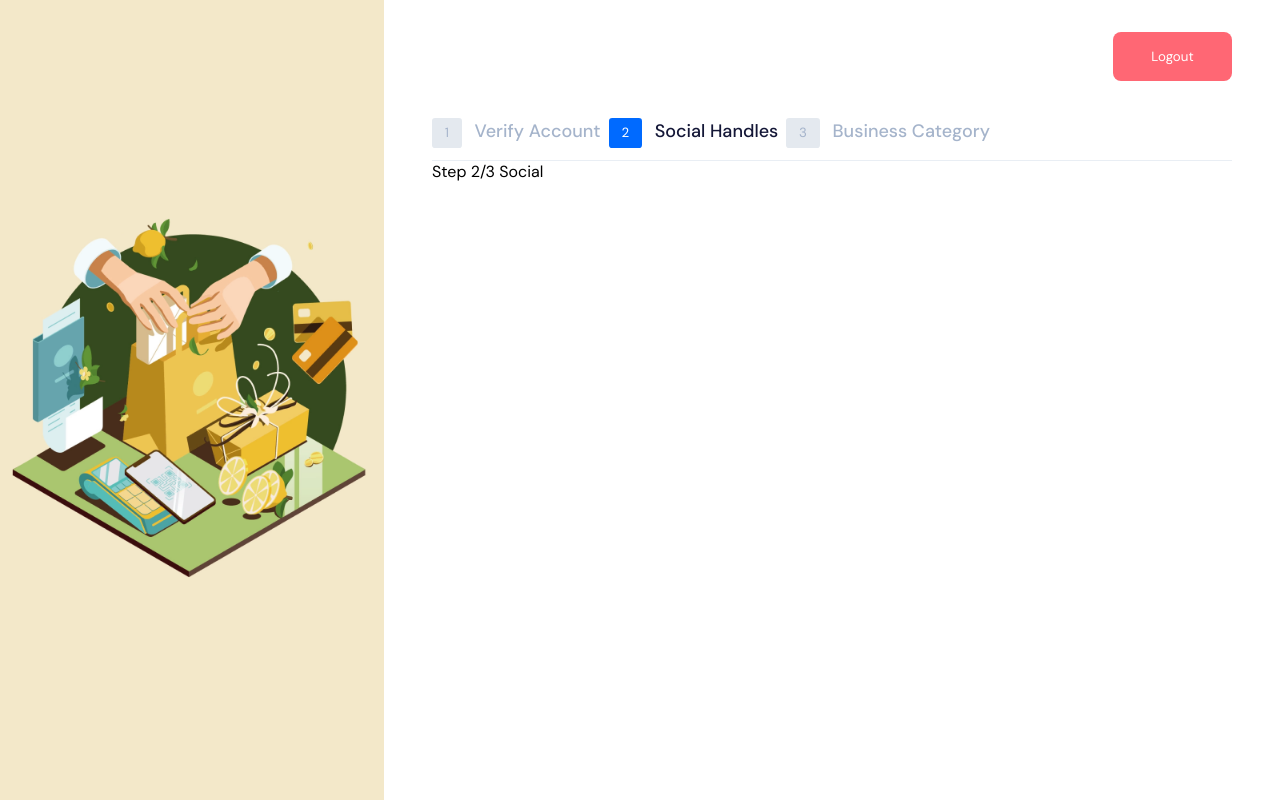
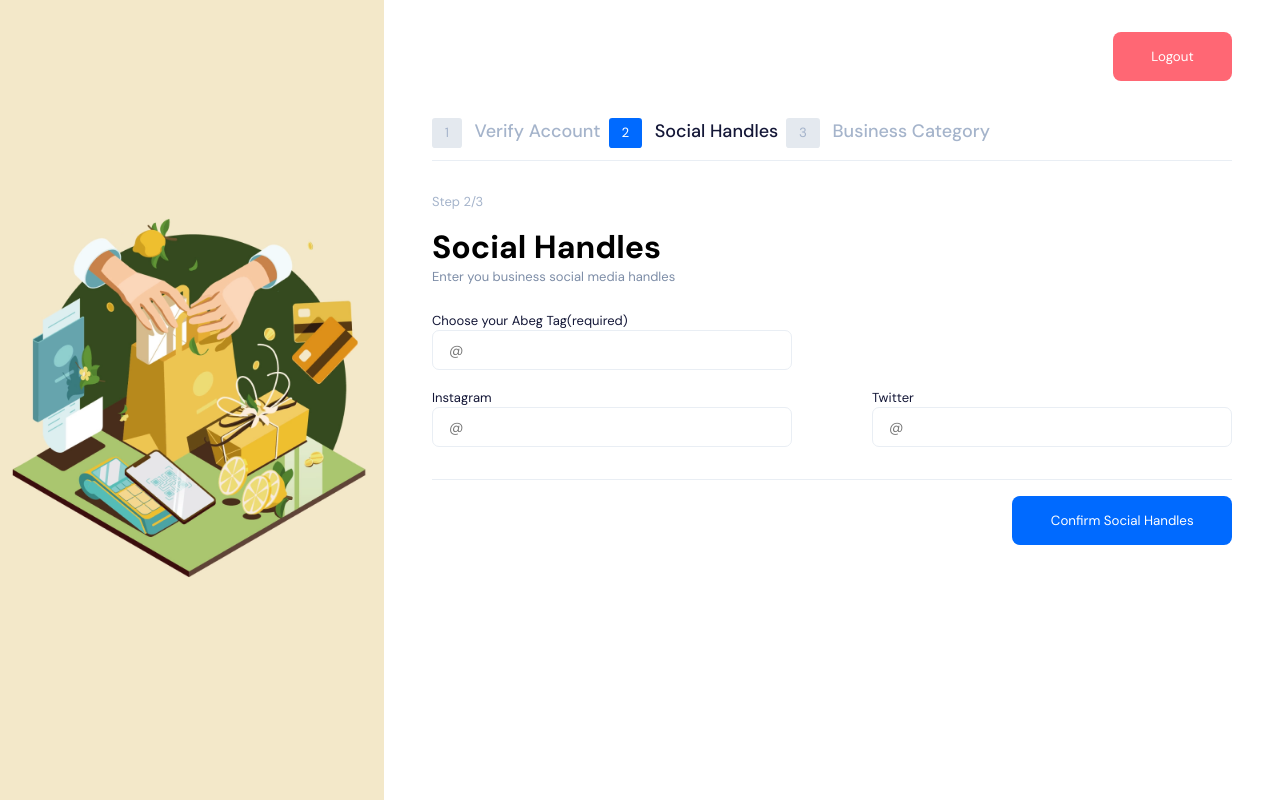
Before and after one commit to Luqman07/Frontend-React-Test, a React (Create React App) app: page /social in a window 1280 px wide. Built offline with nearby package versions, Linux system fonts and the light colour scheme.

Commit message:
social handle markup complete

```diff
--- a/src/components/Social.js
+++ b/src/components/Social.js
@@ -1,11 +1,37 @@
 const Social = () => {
     return (
         <div className="social">
-            Step 2/3
-            Social
+            <p className="step">Step 2/3</p>
+            <div>
+                <h1>Social Handles</h1>
+                <p className="select-method">Enter you business social media handles</p>
+            </div>
+            <form>
+                <label htmlFor="">Choose your Abeg Tag(required)</label>
+                <div className="input-container">
+                    <input type="text" name="Abeg" placeholder="@" />
+                </div>
+                <div className="d-flex-con2">
+                    <div className="ig-div">
+                        <label htmlFor="">Instagram</label>
+                        <div className="input-container-flex">
+                            <input type="text" name="instagram" placeholder="@"/>
+                        </div>
+                    </div>
+                    <div className="twitter-div">
+                        <label htmlFor="">Twitter</label>
+                        <div className="input-container-flex">
+                            <input type="text" name="twitter" placeholder="@"/>
+                        </div>
+                    </div>
+                </div>
+                <div className="continue-btn">
+                    <button>Confirm Social Handles</button>
+                </div>
+            </form>
 
         </div>
-     );
+    );
 }
 
 export default Social;
--- a/src/components/Verify.js
+++ b/src/components/Verify.js
@@ -23,31 +23,11 @@ const Verify = () => {
                 <button onClick={handleAcctNumberToggle} className={isSelected ? 'btn' : 'btn-border-blue'}>Personal Account Number</button>
             </div>
             <div className="bvn-container">
-                {isSelected ? (<div>
+            {isSelected ? (
+            <div>
                 <label htmlFor="">Bank Verification Number(11-digits)</label>
                 <div className="input-container">
                     <input type="number" name="BVN" />
-                    </div>
-                </div>) :
-                    (<div className="d-flex-con">
-                        <div className="account-number-div">
-                            <label htmlFor="">Account Number</label>
-                            <div className="input-container">
-                                <input type="number" name="Acct-no" />
-                            </div>
-                        </div>
-                        <div className="select-bank-div">
-                            <label htmlFor="">Select Bank</label>
-                            <div className="input-container">
-                                <select name="" id="">
-                                    <option value=""></option>
-                                    <option value="Gtbank">Guaranty Bank</option>
-                                    <option value="Accessbank">Access Bank</option>
-                                </select>
-                            </div>
-                        </div>
-                    </div>
-                    )}
                 </div>
                 <div className="display-info">
                     <div className="display-description">
@@ -72,10 +52,32 @@ const Verify = () => {
                         </div>
                     </div>
                 </div>
-            {isShowing ? (
+            </div>)
+            :(<div className="d-flex-con">
+                    <div className="account-number-div">
+                        <label htmlFor="">Account Number</label>
+                        <div className="input-container">
+                            <input type="number" name="Acct-no" />
+                        </div>
+                    </div>
+                    <div className="select-bank-div">
+                        <label htmlFor="">Select Bank</label>
+                        <div className="input-container">
+                            <select name="" id="">
+                                <option value=""></option>
+                                <option value="Gtbank">Guaranty Bank</option>
+                                <option value="Accessbank">Access Bank</option>
+                            </select>
+                        </div>
+                    </div>
+                </div>
+                )}
+            </div>
+
+
             <div className="continue-btn">
                 <button>Complete</button>
-                </div>) : ''}
+            </div>
         </div>
     );
 }
--- /dev/null
+++ b/src/styles/_social.scss
@@ -0,0 +1,53 @@
+.social .step{
+    @include text-font(#A5B4CB);
+    padding: 2rem 0 1rem 0;
+}
+.social .select-method{
+    @include text-font(#7D8DA7);
+}
+form{
+    margin-top: 1.5rem;
+    label{
+        @include text-font(#141737);
+    }
+    .input-container{
+        input{
+            @include input-field();
+            width: 45%;
+        }
+    }
+    .d-flex-con2{
+        width: 100%;
+        display: flex;
+        justify-content: space-between;
+        margin-top: 1rem;
+        .ig-div{
+            width: 45%;
+            .input-container-flex input{
+                @include input-field();
+            }
+        }
+        .twitter-div{
+            width: 45%;
+            .input-container-flex input{
+                @include input-field();
+            }
+        }
+    }
+    .continue-btn{
+        display: flex;
+        justify-content: right;
+        margin-top: 2rem;
+        padding: 1rem 0 0 0;
+        border-top: 1px solid #E9EEF4;
+        button{
+            background: #006AFF;
+            color: #fff;
+            padding: 1rem 2.4rem;
+            border: none;
+            cursor: pointer;
+            border-radius: 8px;
+            margin-right: 0;
+        }
+    }
+}
--- a/src/styles/style.scss
+++ b/src/styles/style.scss
@@ -59,4 +59,6 @@ nav ul .navlink{
     font-weight: 500;
 }
 
-@import '_verify'
+@import '_verify';
+@import '_social';
+@import '_business';
```
Also changed, not shown: src/styles/_business.scss (added). Lines whose indentation alone changed are shown as unchanged.
